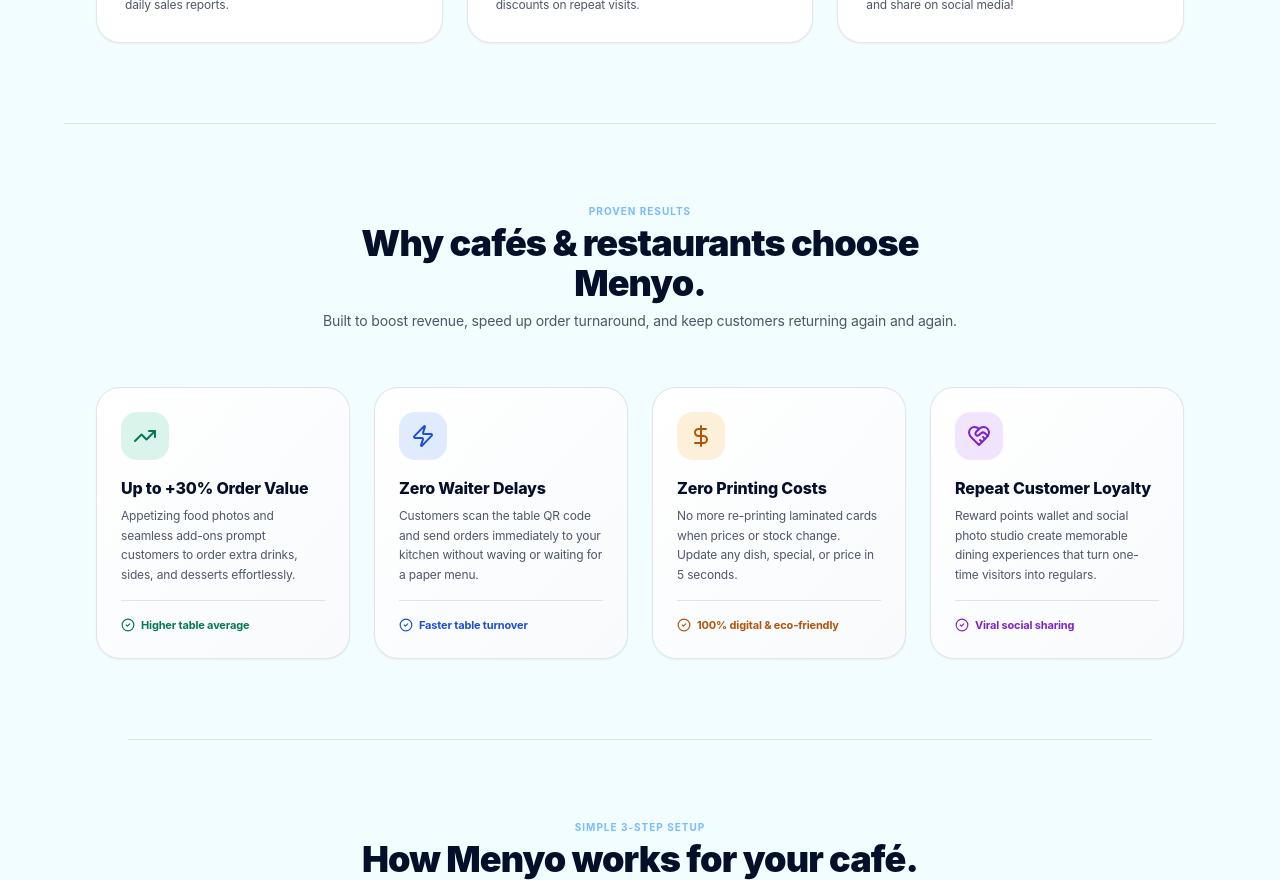
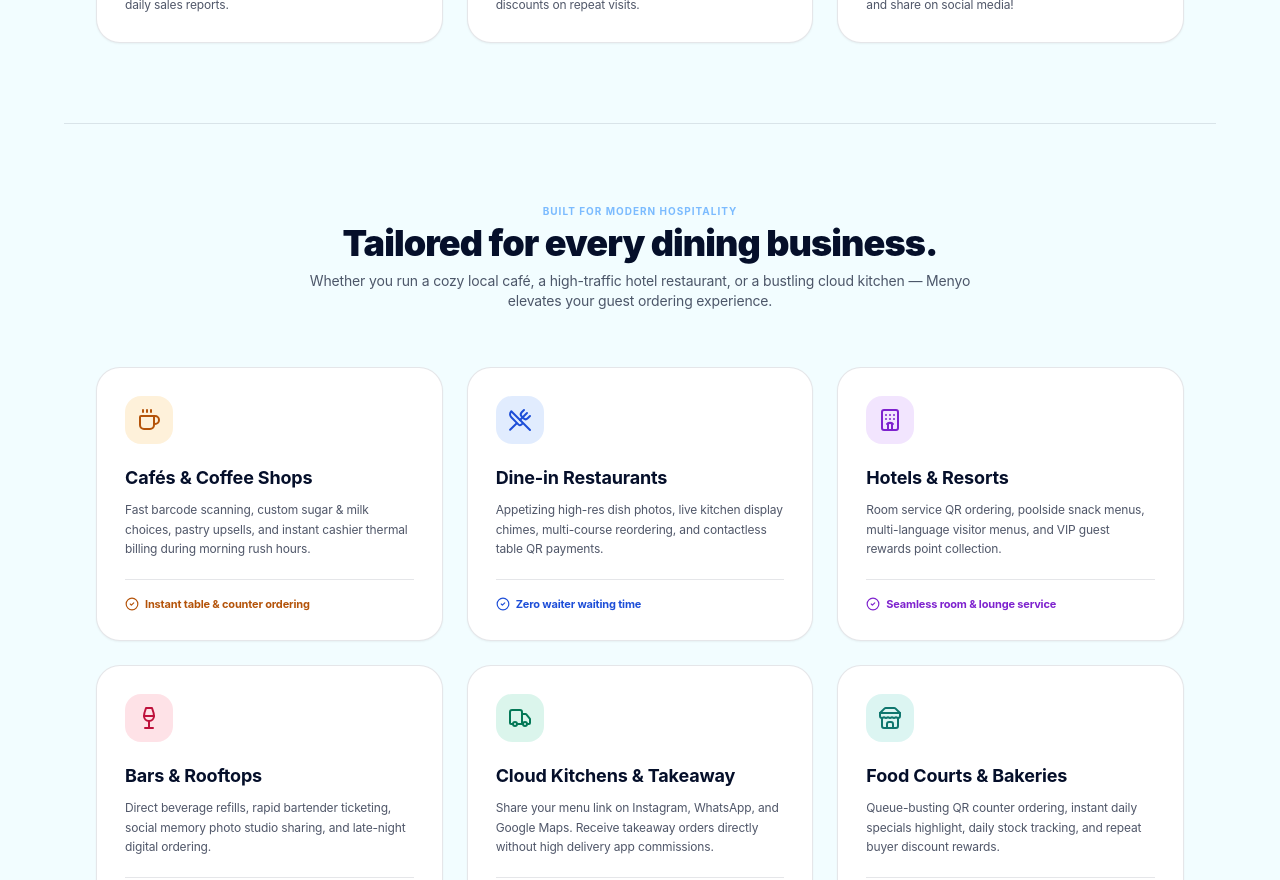
Before and after one commit to TheThas007/tea-time, a React (Vite) app: page / in a window 1280 px wide. Shown: the part 1920-2800 px from the top of the page. Built offline with nearby package versions, Linux system fonts and the light colour scheme; no server answers.

Commit message:
feat(landing): add comprehensive 'Tailored for every dining business' use-cases section for cafes, hotels, restaurants, bars, and cloud kitchens

```diff
--- a/src/pages/LandingPage.tsx
+++ b/src/pages/LandingPage.tsx
@@ -20,6 +20,12 @@ import {
   Smartphone,
   CheckCircle2,
   Mail,
+  Store,
+  Coffee,
+  Hotel,
+  Wine,
+  Truck,
+  Building2,
 } from "lucide-react";
 import { MenyoWordmark } from "../components/common/MenyoLogo";
 
@@ -516,7 +522,126 @@ export const LandingPage: React.FC = () => {
         </div>
       </section>
 
-      {/* 3.5. BENEFITS SECTION — Why Restaurant Owners Choose Menyo */}
+      {/* 3.5. WHO IS MENYO BUILT FOR? (Industry Use Cases) */}
+      <section className="py-20 px-4 sm:px-6 lg:px-8 max-w-6xl mx-auto w-full border-t border-[#050F2A]/10">
+        <div className="text-center max-w-2xl mx-auto mb-14">
+          <span className="text-[10px] font-bold uppercase tracking-widest text-[#7BBBFF] block mb-1">
+            Built For Modern Hospitality
+          </span>
+          <h2 className="text-3xl sm:text-4xl font-black text-[#050F2A] tracking-tight">
+            Tailored for every dining business.
+          </h2>
+          <p className="text-sm text-[#050F2A]/70 mt-2">
+            Whether you run a cozy local café, a high-traffic hotel restaurant, or a bustling cloud kitchen — Menyo elevates your guest ordering experience.
+          </p>
+        </div>
+
+        <div className="grid grid-cols-1 sm:grid-cols-2 lg:grid-cols-3 gap-6">
+          {/* 1. Cafés & Coffee Shops */}
+          <div className="bg-white rounded-3xl p-7 border border-[#050F2A]/10 shadow-sm hover:border-[#7BBBFF] transition-all flex flex-col justify-between">
+            <div>
+              <div className="w-12 h-12 rounded-2xl bg-amber-500/15 text-amber-700 flex items-center justify-center mb-5">
+                <Coffee className="w-6 h-6" />
+              </div>
+              <h3 className="text-lg font-bold text-[#050F2A] mb-2">Cafés &amp; Coffee Shops</h3>
+              <p className="text-xs text-[#050F2A]/70 leading-relaxed">
+                Fast barcode scanning, custom sugar &amp; milk choices, pastry upsells, and instant cashier thermal billing during morning rush hours.
+              </p>
+            </div>
+            <div className="mt-5 pt-4 border-t border-[#050F2A]/10 flex items-center gap-1.5 text-[11px] font-bold text-amber-700">
+              <CheckCircle2 className="w-3.5 h-3.5 shrink-0" />
+              <span>Instant table &amp; counter ordering</span>
+            </div>
+          </div>
+
+          {/* 2. Fine Dining & Casual Restaurants */}
+          <div className="bg-white rounded-3xl p-7 border border-[#050F2A]/10 shadow-sm hover:border-[#7BBBFF] transition-all flex flex-col justify-between">
+            <div>
+              <div className="w-12 h-12 rounded-2xl bg-blue-500/15 text-blue-700 flex items-center justify-center mb-5">
+                <UtensilsCrossed className="w-6 h-6" />
+              </div>
+              <h3 className="text-lg font-bold text-[#050F2A] mb-2">Dine-in Restaurants</h3>
+              <p className="text-xs text-[#050F2A]/70 leading-relaxed">
+                Appetizing high-res dish photos, live kitchen display chimes, multi-course reordering, and contactless table QR payments.
+              </p>
+            </div>
+            <div className="mt-5 pt-4 border-t border-[#050F2A]/10 flex items-center gap-1.5 text-[11px] font-bold text-blue-700">
+              <CheckCircle2 className="w-3.5 h-3.5 shrink-0" />
+              <span>Zero waiter waiting time</span>
+            </div>
+          </div>
+
+          {/* 3. Hotels, Resorts & Lounges */}
+          <div className="bg-white rounded-3xl p-7 border border-[#050F2A]/10 shadow-sm hover:border-[#7BBBFF] transition-all flex flex-col justify-between">
+            <div>
+              <div className="w-12 h-12 rounded-2xl bg-purple-500/15 text-purple-700 flex items-center justify-center mb-5">
+                <Hotel className="w-6 h-6" />
+              </div>
+              <h3 className="text-lg font-bold text-[#050F2A] mb-2">Hotels &amp; Resorts</h3>
+              <p className="text-xs text-[#050F2A]/70 leading-relaxed">
+                Room service QR ordering, poolside snack menus, multi-language visitor menus, and VIP guest rewards point collection.
+              </p>
+            </div>
+            <div className="mt-5 pt-4 border-t border-[#050F2A]/10 flex items-center gap-1.5 text-[11px] font-bold text-purple-700">
+              <CheckCircle2 className="w-3.5 h-3.5 shrink-0" />
+              <span>Seamless room &amp; lounge service</span>
+            </div>
+          </div>
+
+          {/* 4. Bars, Pubs & Rooftop Lounges */}
+          <div className="bg-white rounded-3xl p-7 border border-[#050F2A]/10 shadow-sm hover:border-[#7BBBFF] transition-all flex flex-col justify-between">
+            <div>
+              <div className="w-12 h-12 rounded-2xl bg-rose-500/15 text-rose-700 flex items-center justify-center mb-5">
+                <Wine className="w-6 h-6" />
+              </div>
+              <h3 className="text-lg font-bold text-[#050F2A] mb-2">Bars &amp; Rooftops</h3>
+              <p className="text-xs text-[#050F2A]/70 leading-relaxed">
+                Direct beverage refills, rapid bartender ticketing, social memory photo studio sharing, and late-night digital ordering.
+              </p>
+            </div>
+            <div className="mt-5 pt-4 border-t border-[#050F2A]/10 flex items-center gap-1.5 text-[11px] font-bold text-rose-700">
+              <CheckCircle2 className="w-3.5 h-3.5 shrink-0" />
+              <span>High-speed drink reorders</span>
+            </div>
+          </div>
+
+          {/* 5. Cloud Kitchens & Takeaway Spots */}
+          <div className="bg-white rounded-3xl p-7 border border-[#050F2A]/10 shadow-sm hover:border-[#7BBBFF] transition-all flex flex-col justify-between">
+            <div>
+              <div className="w-12 h-12 rounded-2xl bg-emerald-500/15 text-emerald-700 flex items-center justify-center mb-5">
+                <Truck className="w-6 h-6" />
+              </div>
+              <h3 className="text-lg font-bold text-[#050F2A] mb-2">Cloud Kitchens &amp; Takeaway</h3>
+              <p className="text-xs text-[#050F2A]/70 leading-relaxed">
+                Share your menu link on Instagram, WhatsApp, and Google Maps. Receive takeaway orders directly without high delivery app commissions.
+              </p>
+            </div>
+            <div className="mt-5 pt-4 border-t border-[#050F2A]/10 flex items-center gap-1.5 text-[11px] font-bold text-emerald-700">
+              <CheckCircle2 className="w-3.5 h-3.5 shrink-0" />
+              <span>Direct 0% commission sales</span>
+            </div>
+          </div>
+
+          {/* 6. Food Courts, Bakeries & Juice Bars */}
+          <div className="bg-white rounded-3xl p-7 border border-[#050F2A]/10 shadow-sm hover:border-[#7BBBFF] transition-all flex flex-col justify-between">
+            <div>
+              <div className="w-12 h-12 rounded-2xl bg-teal-500/15 text-teal-700 flex items-center justify-center mb-5">
+                <Store className="w-6 h-6" />
+              </div>
+              <h3 className="text-lg font-bold text-[#050F2A] mb-2">Food Courts &amp; Bakeries</h3>
+              <p className="text-xs text-[#050F2A]/70 leading-relaxed">
+                Queue-busting QR counter ordering, instant daily specials highlight, daily stock tracking, and repeat buyer discount rewards.
+              </p>
+            </div>
+            <div className="mt-5 pt-4 border-t border-[#050F2A]/10 flex items-center gap-1.5 text-[11px] font-bold text-teal-700">
+              <CheckCircle2 className="w-3.5 h-3.5 shrink-0" />
+              <span>Zero queue congestion</span>
+            </div>
+          </div>
+        </div>
+      </section>
+
+      {/* 3.6. BENEFITS SECTION — Why Restaurant Owners Choose Menyo */}
       <section className="py-20 px-4 sm:px-6 lg:px-8 max-w-6xl mx-auto w-full border-t border-[#050F2A]/10">
         <div className="text-center max-w-2xl mx-auto mb-14">
           <span className="text-[10px] font-bold uppercase tracking-widest text-[#7BBBFF] block mb-1">
```
